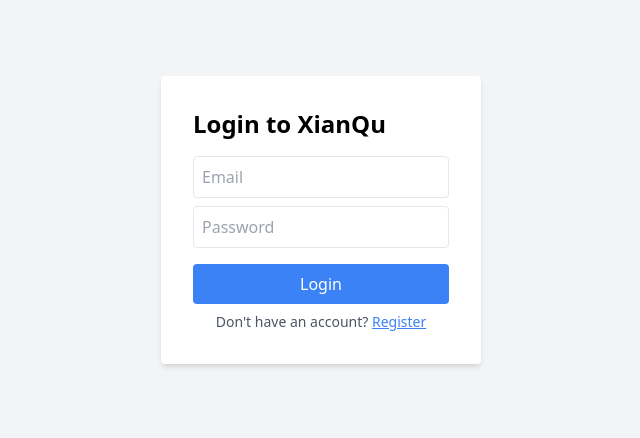
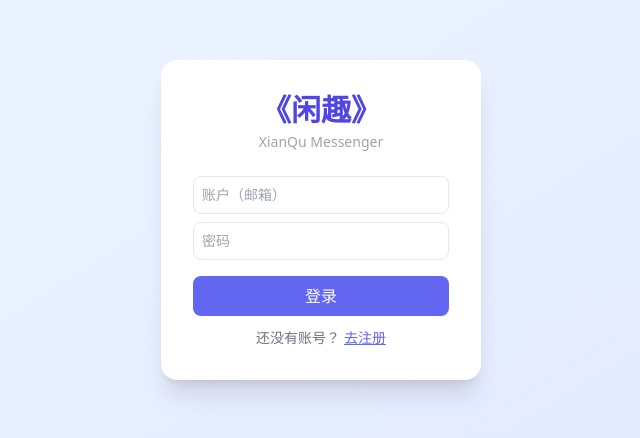
Before and after one commit to yangui88168/xianqu, a Next.js app in the folder clients/web/: page / in a window 1280 px wide. Shown: the part 180-618 px from the top of the page, without its empty margins (319-959 px from the left). Built offline with nearby package versions, Linux system fonts and the light colour scheme.

Commit message:
Update index.tsx

```diff
--- a/clients/web/pages/index.tsx
+++ b/clients/web/pages/index.tsx
@@ -1,7 +1,6 @@
 import { useState } from 'react';
 import { useRouter } from 'next/router';
 
-// 硬编码后端地址（解决环境变量读取失败的问题）
 const API = 'https://xianqu-server.onrender.com';
 
 export default function Home() {
@@ -17,7 +16,6 @@ export default function Home() {
     setErrorMsg('');
     setLoading(true);
 
-    // 构造请求地址和参数
     const url = isLogin ? `${API}/auth/login` : `${API}/auth/register`;
     const body = isLogin
       ? { email, password }
@@ -36,7 +34,6 @@ export default function Home() {
           localStorage.setItem('token', data.token);
           router.push('/chat');
         } else {
-          // 注册成功（没有 token）则切换到登录
           alert('Registration successful! Please login.');
           setIsLogin(true);
         }
@@ -52,13 +49,14 @@ export default function Home() {
     }
   };
 
-  // 仅登录时使用邮箱+密码，注册时额外需要用户名
   return (
-    <div className="flex items-center justify-center min-h-screen bg-gray-100">
-      <div className="bg-white p-8 rounded shadow-md w-80">
-        <h1 className="text-2xl font-bold mb-4">
-          {isLogin ? 'Login to XianQu' : 'Register'}
-        </h1>
+    <div className="flex items-center justify-center min-h-screen bg-gradient-to-br from-blue-50 to-indigo-100">
+      <div className="bg-white p-8 rounded-2xl shadow-xl w-80">
+        {/* 闲趣标题 */}
+        <div className="text-center mb-6">
+          <h1 className="text-3xl font-bold text-indigo-600">《闲趣》</h1>
+          <p className="text-gray-400 text-sm mt-1">XianQu Messenger</p>
+        </div>
 
         {errorMsg && (
           <div className="bg-red-100 border border-red-400 text-red-700 px-3 py-2 rounded mb-3 text-sm">
@@ -68,48 +66,48 @@ export default function Home() {
 
         {!isLogin && (
           <input
-            className="w-full p-2 mb-2 border rounded"
-            placeholder="Username"
+            className="w-full p-2 mb-2 border rounded-lg focus:outline-none focus:ring-2 focus:ring-indigo-300 text-sm"
+            placeholder="用户名"
             value={username}
             onChange={(e) => setUsername(e.target.value)}
           />
         )}
 
         <input
-          className="w-full p-2 mb-2 border rounded"
-          placeholder="Email"
+          className="w-full p-2 mb-2 border rounded-lg focus:outline-none focus:ring-2 focus:ring-indigo-300 text-sm"
+          placeholder="账户（邮箱）"
           value={email}
           onChange={(e) => setEmail(e.target.value)}
         />
 
         <input
-          className="w-full p-2 mb-4 border rounded"
+          className="w-full p-2 mb-4 border rounded-lg focus:outline-none focus:ring-2 focus:ring-indigo-300 text-sm"
           type="password"
-          placeholder="Password"
+          placeholder="密码"
           value={password}
           onChange={(e) => setPassword(e.target.value)}
         />
 
         <button
-          className={`w-full text-white p-2 rounded ${
-            loading ? 'bg-gray-400' : 'bg-blue-500 hover:bg-blue-600'
+          className={`w-full text-white py-2 rounded-lg transition ${
+            loading ? 'bg-gray-400' : 'bg-indigo-500 hover:bg-indigo-600'
           }`}
           onClick={handleSubmit}
           disabled={loading}
         >
-          {loading ? 'Processing...' : isLogin ? 'Login' : 'Register'}
+          {loading ? '处理中...' : isLogin ? '登录' : '注册'}
         </button>
 
-        <p className="mt-2 text-center text-sm text-gray-600">
-          {isLogin ? "Don't have an account? " : 'Already have an account? '}
+        <p className="mt-3 text-center text-sm text-gray-500">
+          {isLogin ? '还没有账号？' : '已有账号？'}
           <button
-            className="text-blue-500 underline"
+            className="text-indigo-500 underline ml-1"
             onClick={() => {
               setIsLogin(!isLogin);
               setErrorMsg('');
             }}
           >
-            {isLogin ? 'Register' : 'Login'}
+            {isLogin ? '去注册' : '去登录'}
           </button>
         </p>
       </div>
```
